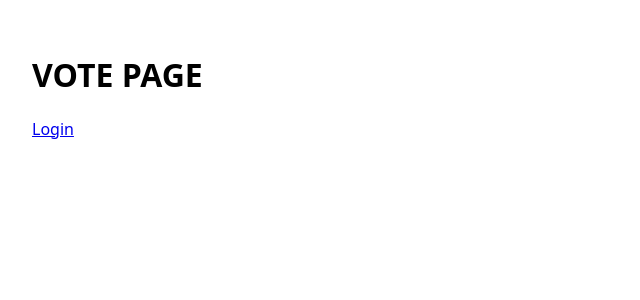
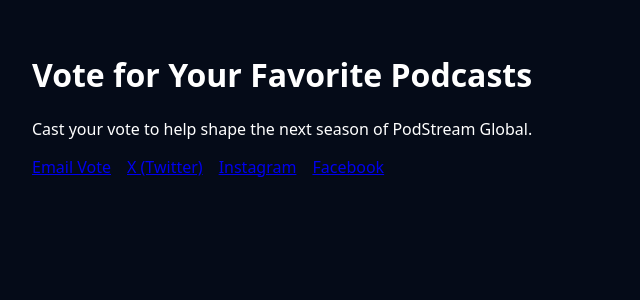
Before and after one commit to clever-0ne/podstream, a Next.js app: page /vote in a window 1280 px wide. Shown: the top 300 px of the page, without its empty margins (0-640 px from the left). Built offline with nearby package versions, Linux system fonts and the light colour scheme.

Commit message:
Update vote.js with proper login links

```diff
--- a/pages/vote.js
+++ b/pages/vote.js
@@ -1,12 +1,19 @@
 import Head from 'next/head';
 import Link from 'next/link';
+
 export default function Vote() {
   return (
     <>
-      <Head><title>Vote</title></Head>
-      <div style={{padding: '2rem', fontFamily: 'system-ui'}}>
-        <h1>VOTE PAGE</h1>
-        <Link href="/login"><a>Login</a></Link>
+      <Head><title>Vote - PodStream Global</title></Head>
+      <div style={{padding: '2rem', fontFamily: 'system-ui', background: '#050b18', minHeight: '100vh', color: '#ffffff'}}>
+        <h1>Vote for Your Favorite Podcasts</h1>
+        <p>Cast your vote to help shape the next season of PodStream Global.</p>
+        <div style={{display: 'flex', gap: '1rem', flexWrap: 'wrap'}}>
+          <Link href="/login/mail">Email Vote</Link>
+          <Link href="/login/twitter">X (Twitter)</Link>
+          <Link href="/login/instagram">Instagram</Link>
+          <Link href="/login/facebook">Facebook</Link>
+        </div>
       </div>
     </>
   );
```
